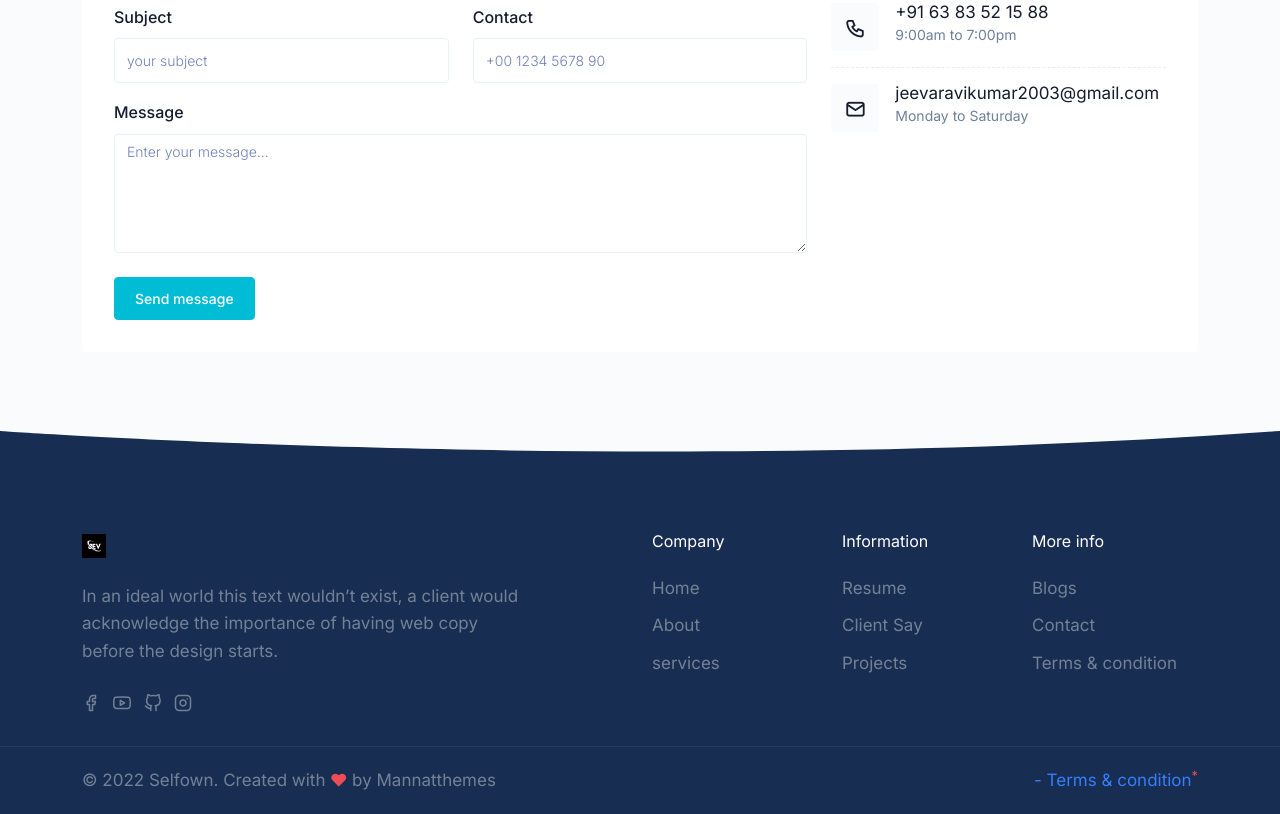
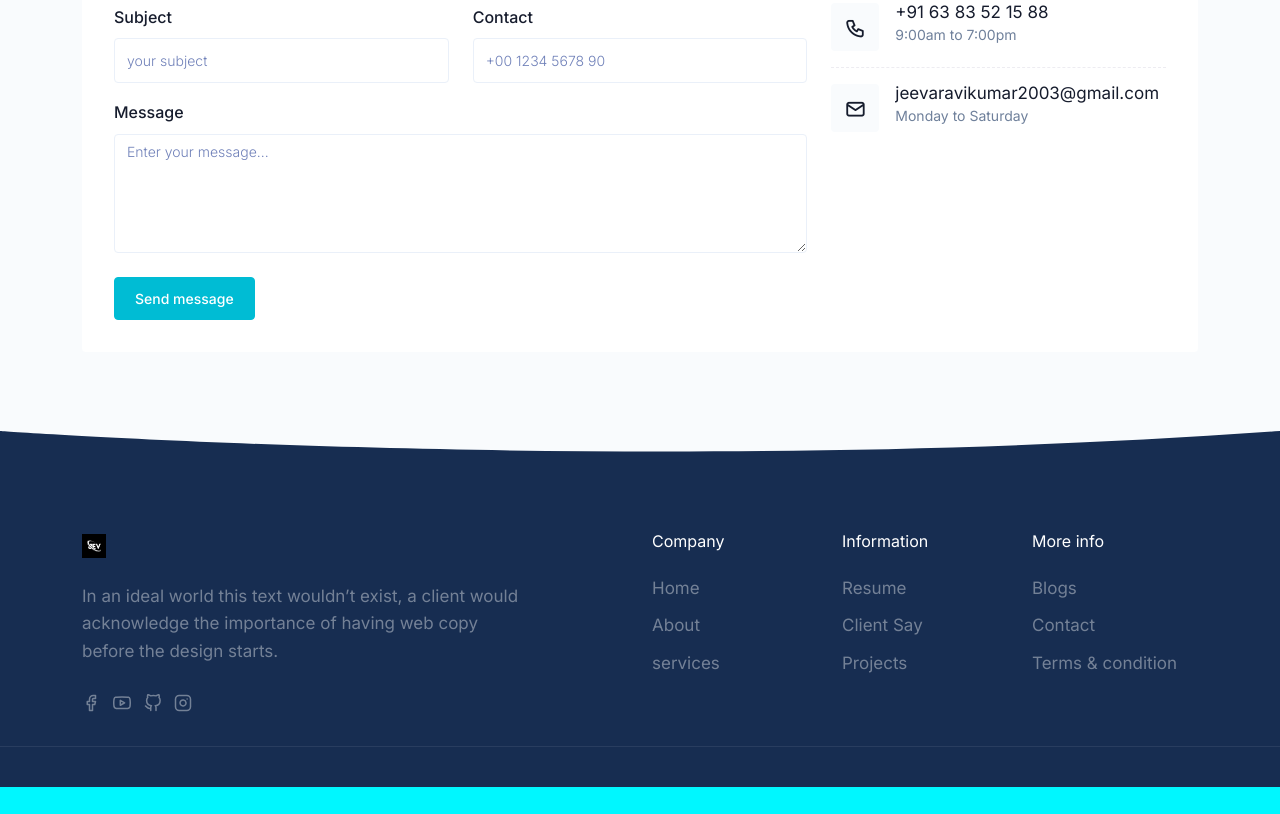
Before and after one commit to 2003jeeva/jeeva-github, a plain HTML site: page default/index.html in a window 1280 px wide. Shown: the part 5075-5889 px from the top of the page. After the commit the page ends 5862 px from the top, so only its background shows below. Drawn offline with Linux system fonts and the light colour scheme; a web font is replaced by a local one.

Commit message:
Update index.html

```diff
--- a/default/index.html
+++ b/default/index.html
@@ -17,6 +17,11 @@
 
         <!-- colors -->
         <link href="css/colors/default.css" rel="stylesheet" type="text/css" id="color-opt" />
+        <style>
+            body{
+                background-color:rgb(0, 247, 255);
+            }
+        </style>
     </head>
 
     <body data-bs-spy="scroll" data-bs-target=".navbar" data-bs-offset="80" >
@@ -810,18 +815,6 @@
         <!-- start footer alter -->
         <div class="footer-alt">
             <div class="container">
-                <div class="row">
-                    <div class="col-sm-6">
-                        <p> &copy; <script>
-                            document.write(new Date().getFullYear())
-                        </script> Selfown. Created with <i class="las la-heart text-danger"></i> by Mannatthemes</p>
-                    </div>
-                    <div class="col-sm-6 text-sm-end">
-                        <ul class="list-inline mb-0">
-                            <li class="list-inline-item"><a href="#">- Terms & condition<sup class="text-danger">*</sup></a></li>
-                        </ul>
-                    </div>
-                </div>
                 <!-- end row -->
             </div>
             <!-- end container -->
```
